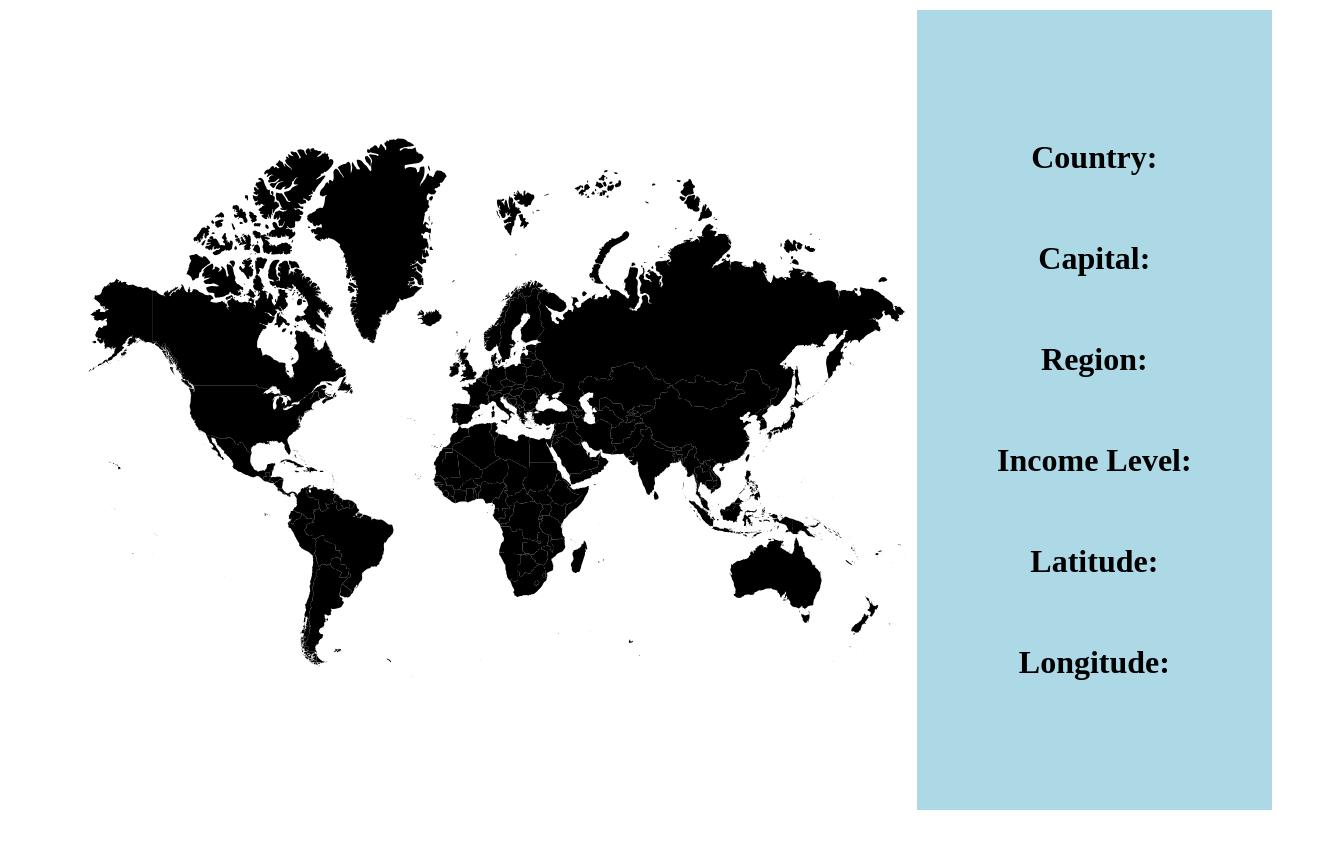
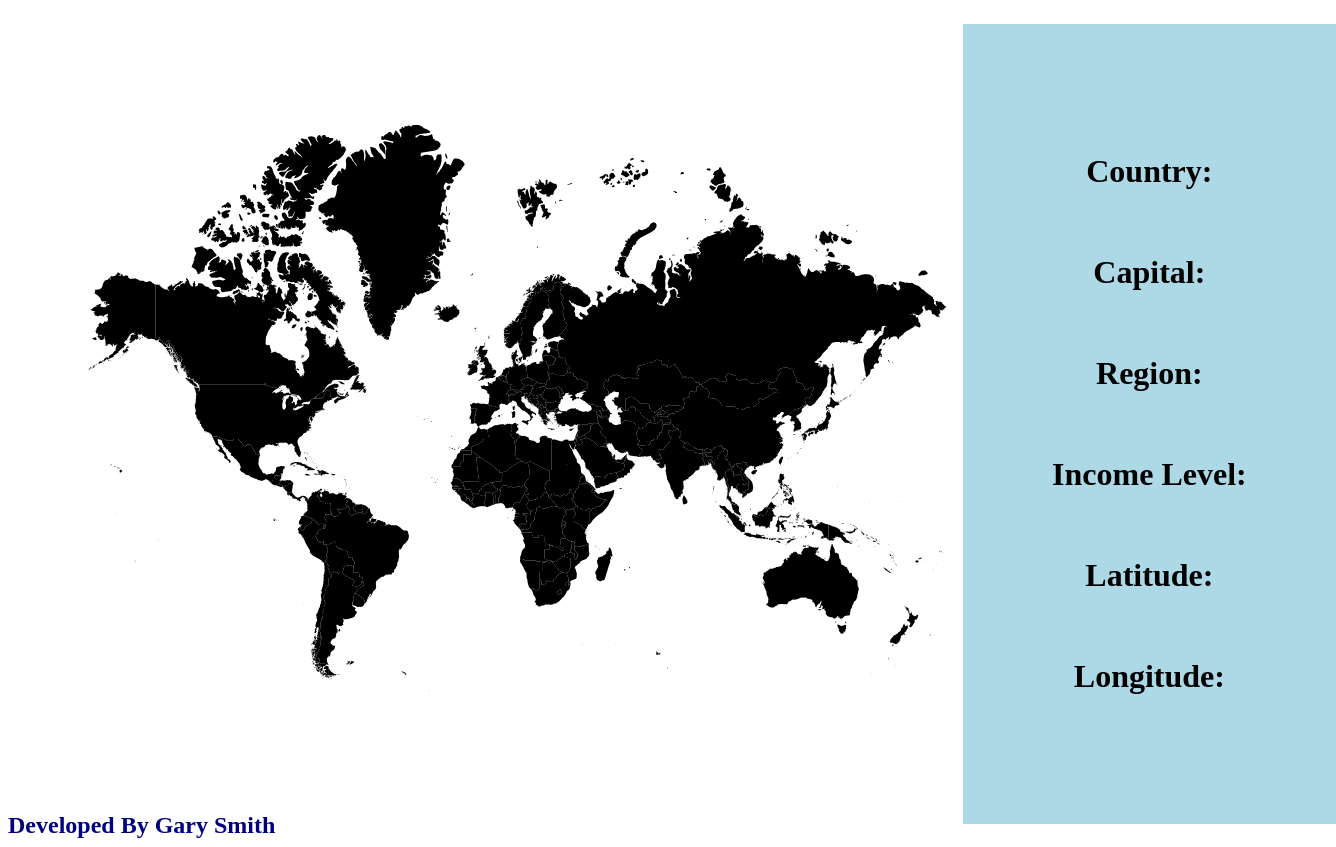
Before and after one commit to garysmith1933/WGUD280, an Angular app: page / in a window 1280 px wide. Shown: the whole page, 1336 px wide, since content can reach past the window. Before the commit the page ends 820 px from the top, so only its background shows below. Built offline with nearby package versions, Linux system fonts and the light colour scheme.

Commit message:
added note

```diff
--- a/src/app/svg-map/svg-map.component.ts
+++ b/src/app/svg-map/svg-map.component.ts
@@ -18,16 +18,16 @@ export class SvgMapComponent implements AfterViewInit {
     paths.forEach((path: SVGPathElement) => {
       path.addEventListener('click', () => {
         const pathID = path.getAttribute('id') as string;
+         // the id is just the abbreviation for the country name
         this.getData(pathID)
       })
     });
   }
 
-  private getData(id: string) {
-    const url: string = `http://api.worldbank.org/v2/country/${id}?format=json`
+  private getData(countryName: string) {
+    const url: string = `http://api.worldbank.org/v2/country/${countryName}?format=json`
     this.http.get<any[][]>(url).subscribe(response => {
       const data = response[1][0]
-      console.log(data)
       this.dataService.setApiData(data);
 
       this.cdr.detectChanges();
--- a/src/app/world/world.component.css
+++ b/src/app/world/world.component.css
@@ -12,7 +12,7 @@
   background-color: lightblue;
   height: 100vh;
   width: 40%;
-  margin-right: 0;
+  margin-right: -4rem;
   padding: 0;
 }
 
@@ -32,3 +32,9 @@ p {
 span {
   font-weight: 300;
 }
+
+footer {
+  font-weight: bold;
+  font-size: 1.5rem;
+  color:navy;
+}
--- a/src/app/world/world.component.html
+++ b/src/app/world/world.component.html
@@ -1,6 +1,7 @@
 <div id="container">
   <section id="map-column">
     <app-svg-map></app-svg-map>
+    <footer>Developed By Gary Smith</footer>
   </section>
 
   <section id="map-data-column">
--- a/src/app/world/world.component.ts
+++ b/src/app/world/world.component.ts
@@ -16,7 +16,6 @@ export class WorldComponent implements OnInit, OnDestroy {
   ngOnInit(): void {
     this.apiDataSubscription = this.dataService.getApiDataObservable().subscribe((data) => {
       this.countryInfo = data;
-      console.log(this.countryInfo);
     });
   }
 
```
